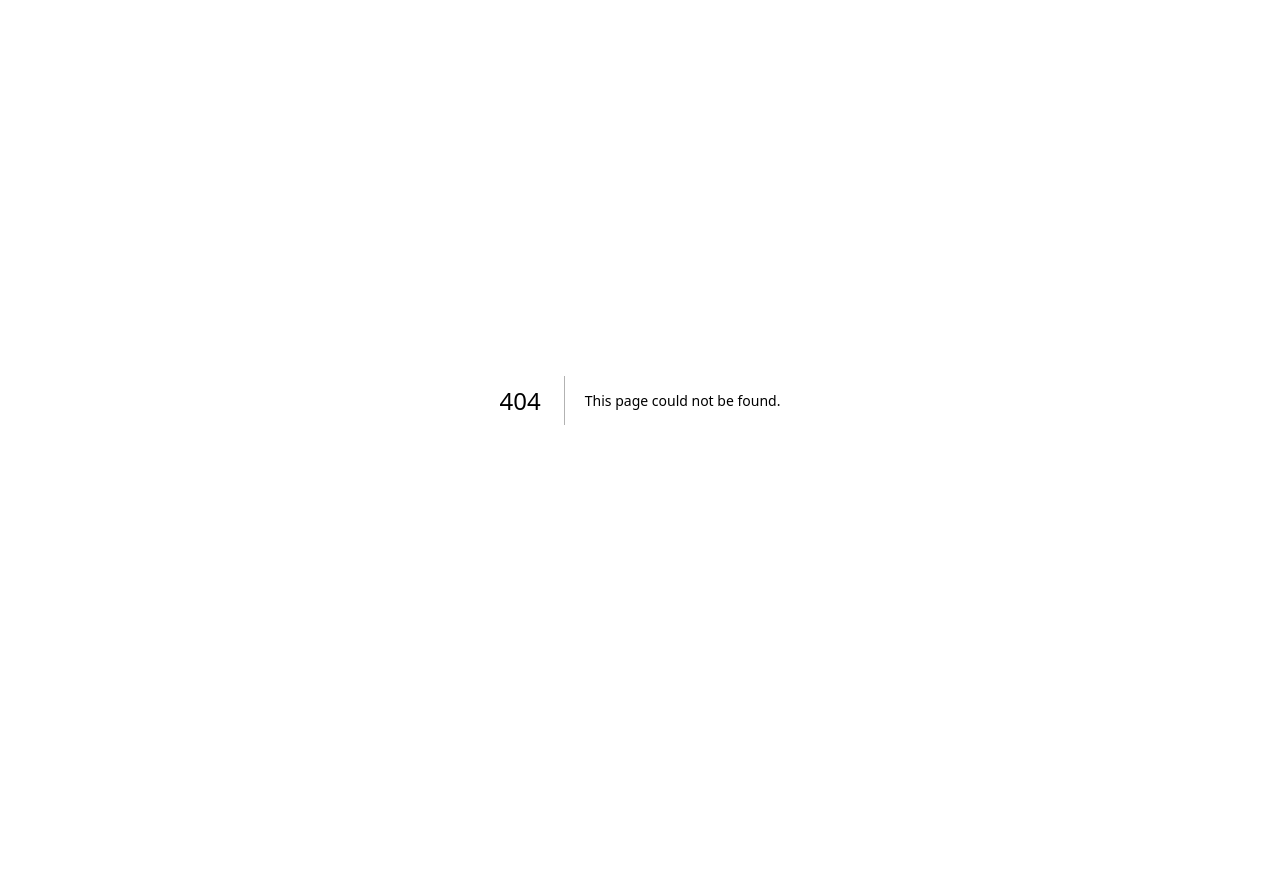
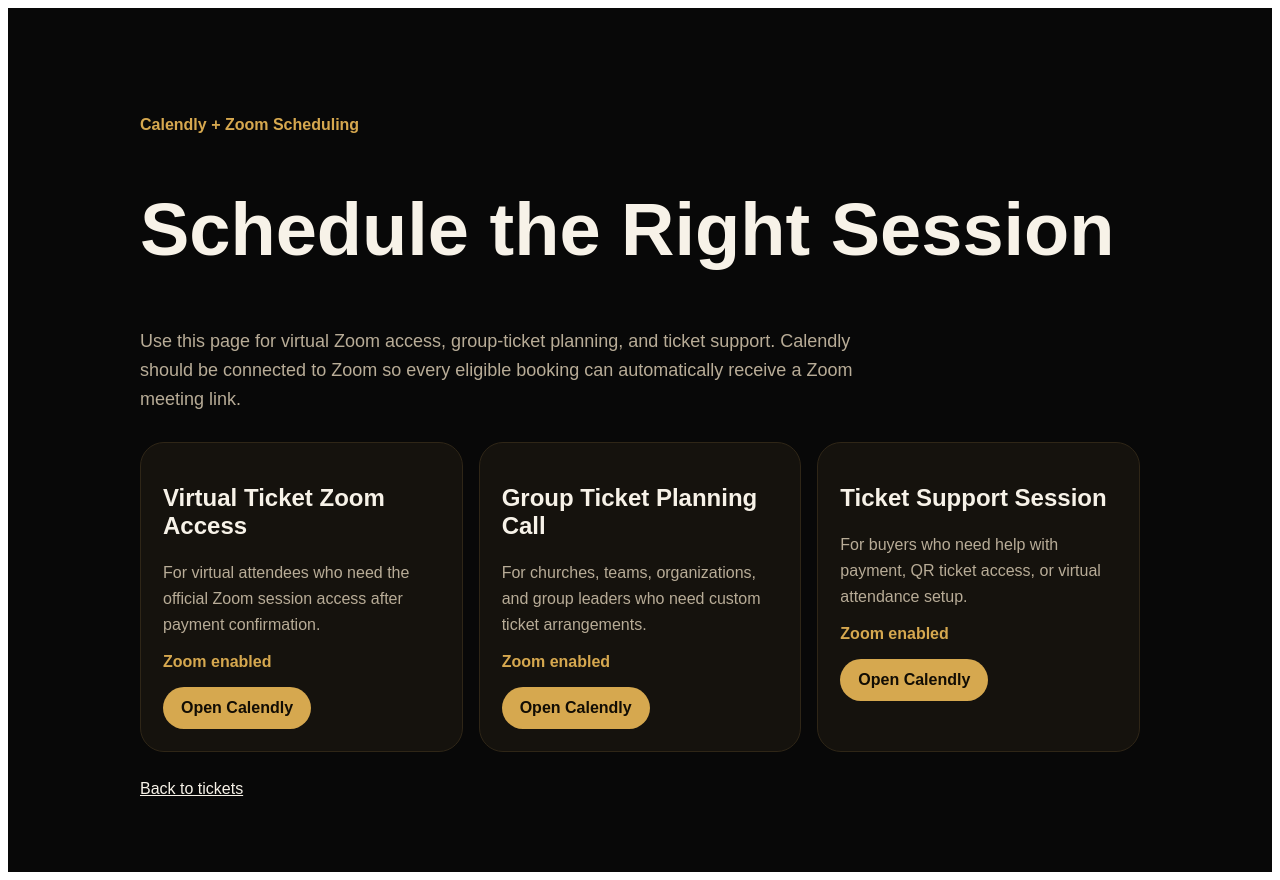
Before and after one commit to mbuguaryan/Ticketing-system-and-payment-, a Next.js app: page /schedule in a window 1280 px wide. Before the commit this address had no page. Before the commit the page ends 800 px from the top, so only its background shows below. Built offline with nearby package versions, Linux system fonts and the light colour scheme; no server answers.

Commit message:
Add Calendly scheduling page

```diff
--- /dev/null
+++ b/app/schedule/page.tsx
@@ -0,0 +1,37 @@
+import Link from "next/link";
+import { schedulingOptions } from "@/lib/scheduling";
+
+export default function SchedulePage() {
+  return (
+    <main style={{ minHeight: "100vh", padding: 32, background: "#080808", color: "#f7f2e8", fontFamily: "Arial, sans-serif" }}>
+      <section style={{ maxWidth: 1000, margin: "0 auto", paddingTop: 60 }}>
+        <p style={{ color: "#d6a84f", fontWeight: 700 }}>Calendly + Zoom Scheduling</p>
+        <h1 style={{ fontSize: "clamp(38px, 7vw, 74px)", lineHeight: 0.95 }}>
+          Schedule the Right Session
+        </h1>
+        <p style={{ color: "#b8ac97", fontSize: 18, lineHeight: 1.6, maxWidth: 760 }}>
+          Use this page for virtual Zoom access, group-ticket planning, and ticket support. Calendly should be connected to Zoom so every eligible booking can automatically receive a Zoom meeting link.
+        </p>
+
+        <div style={{ display: "grid", gridTemplateColumns: "repeat(auto-fit, minmax(260px, 1fr))", gap: 16, marginTop: 28 }}>
+          {schedulingOptions.map((option) => (
+            <article key={option.id} style={{ border: "1px solid #2f2617", borderRadius: 24, padding: 22, background: "#15120d" }}>
+              <h2>{option.title}</h2>
+              <p style={{ color: "#b8ac97", lineHeight: 1.6 }}>{option.description}</p>
+              <p style={{ color: "#d6a84f", fontWeight: 700 }}>
+                {option.usesZoom ? "Zoom enabled" : "Scheduling only"}
+              </p>
+              <a href={option.calendlyUrl} style={{ display: "inline-flex", background: "#d6a84f", color: "#120d04", padding: "12px 18px", borderRadius: 999, fontWeight: 800, textDecoration: "none" }}>
+                Open Calendly
+              </a>
+            </article>
+          ))}
+        </div>
+
+        <Link href="/conference/men-conference-2026" style={{ display: "inline-flex", marginTop: 28, color: "#f7f2e8" }}>
+          Back to tickets
+        </Link>
+      </section>
+    </main>
+  );
+}
```
